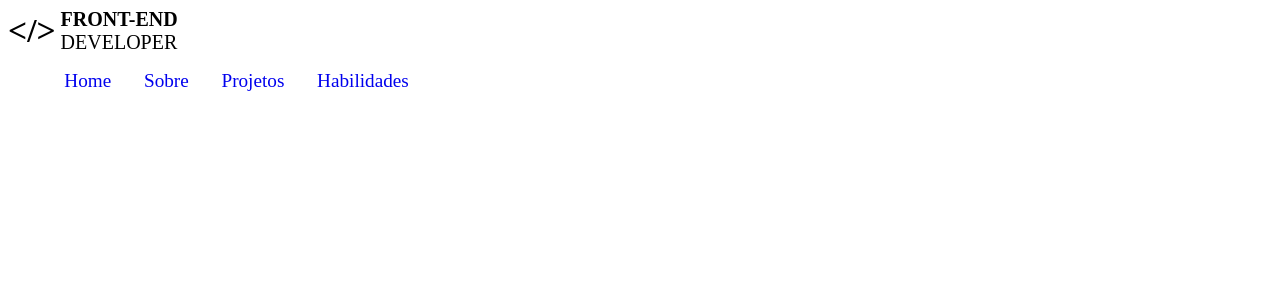
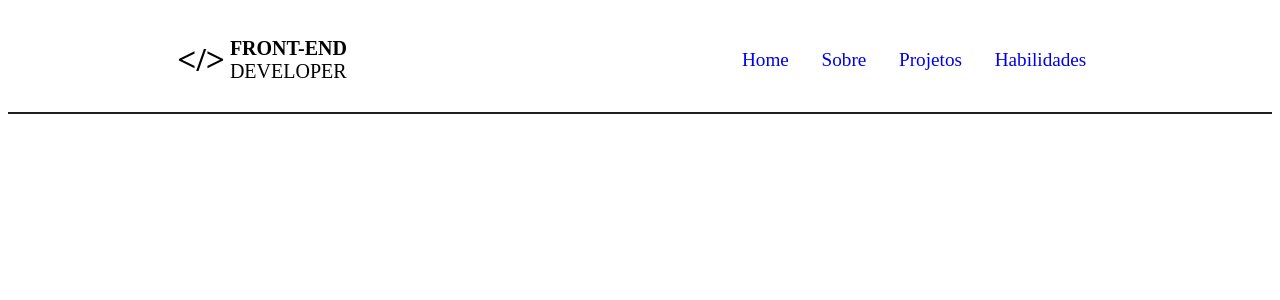
Before and after one commit to alisson2014/site-pessoal, a React (Create React App) app: page / in a window 1280 px wide. Shown: the top 300 px of the page. Built offline with nearby package versions, Linux system fonts and the light colour scheme.

Commit message:
[POR-001]: refactor: refatorei o código

```diff
--- /dev/null
+++ b/src/components/Molecules/Header/atoms.ts
@@ -0,0 +1,9 @@
+import styled from "styled-components"
+
+export const HeaderContainer = styled.header`
+  display: flex;
+  align-items: center;
+  justify-content: space-around;
+  height: 13vh;
+  border-bottom: 2px solid #202020;
+`
--- a/src/components/Molecules/Header/index.tsx
+++ b/src/components/Molecules/Header/index.tsx
@@ -1,12 +1,13 @@
+import { HeaderContainer } from "./atoms";
 import Logo from "../../Atoms/Logo";
 import Nav from "../../Atoms/Nav";
 
 const Header = () => {
   return (
-    <header>
+    <HeaderContainer>
       <Logo />
       <Nav />
-    </header>
+    </HeaderContainer>
   );
 };
 
```
Also changed, not shown: src/components/Atoms/Nav/index.tsx (+5 -5 lines).
